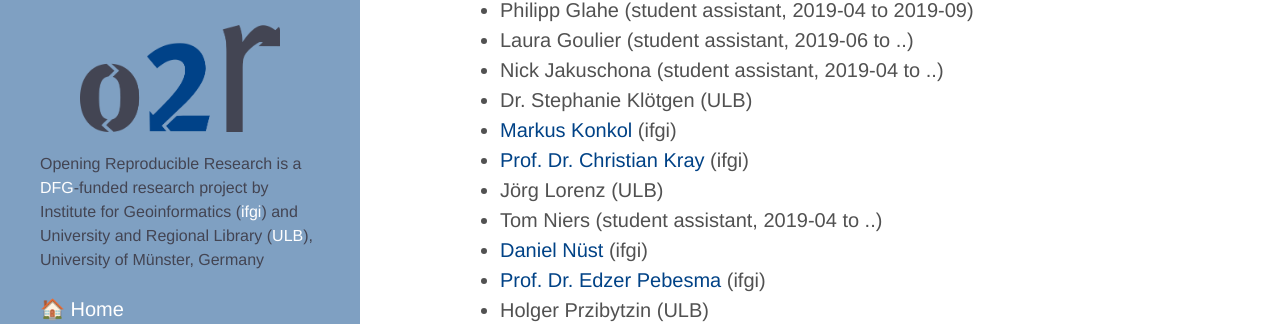
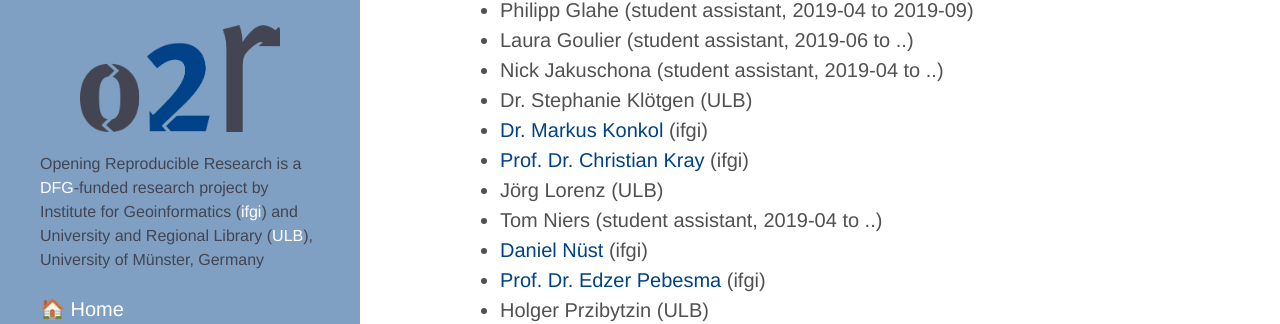
Before and after one commit to o2r-project/o2r-project.github.io, a Jekyll site: the page built from about.md, in a window 1280 px wide and 900 px high, scrolled down 2204 px. Shown: the part 141-465 px from the top of the window. Built offline with Jekyll 4.4.1, drawn with Linux system fonts in a browser that asks for light colours; nearby versions of some CDN libraries.

Commit message:
Ehre wem Ehre gebührt.

```diff
--- a/about.md
+++ b/about.md
@@ -60,7 +60,7 @@ o2r team members, supporting university staff, and external advisory board membe
 - Laura Goulier (student assistant, 2019-06 to ..)
 - Nick Jakuschona (student assistant, 2019-04 to ..)
 - Dr. Stephanie Klötgen (ULB)
-- [Markus Konkol](http://www.uni-muenster.de/Geoinformatics/en/institute/staff/index.php/125/Markus_Konkol) (ifgi)
+- [Dr. Markus Konkol](http://www.uni-muenster.de/Geoinformatics/en/institute/staff/index.php/125/Markus_Konkol) (ifgi)
 - [Prof. Dr. Christian Kray](http://www.uni-muenster.de/Geoinformatics/institute/staff/index.php/118/Christian_Kray) (ifgi)
 - Jörg Lorenz (ULB)
 - Tom Niers (student assistant, 2019-04 to ..)
```
